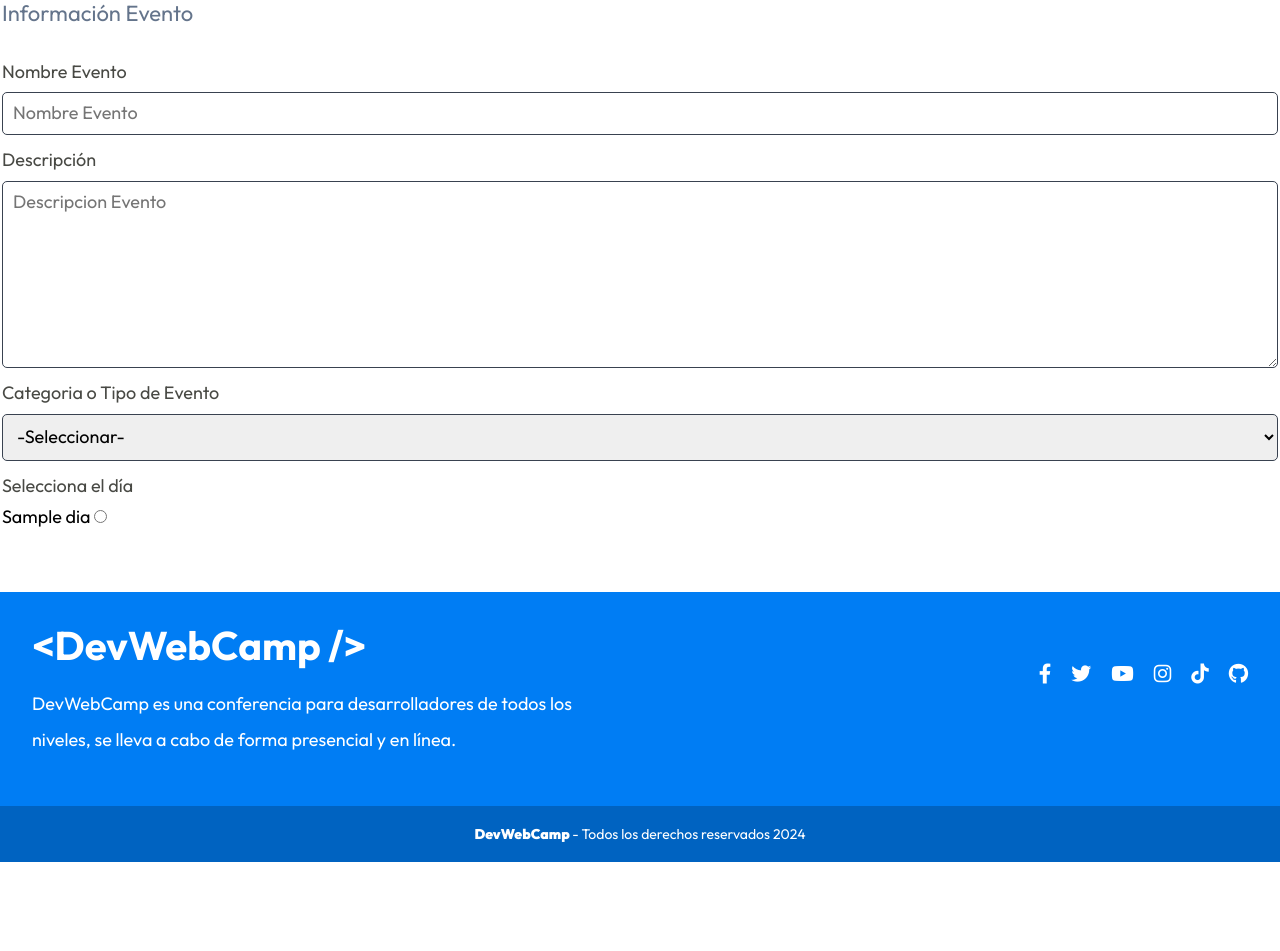
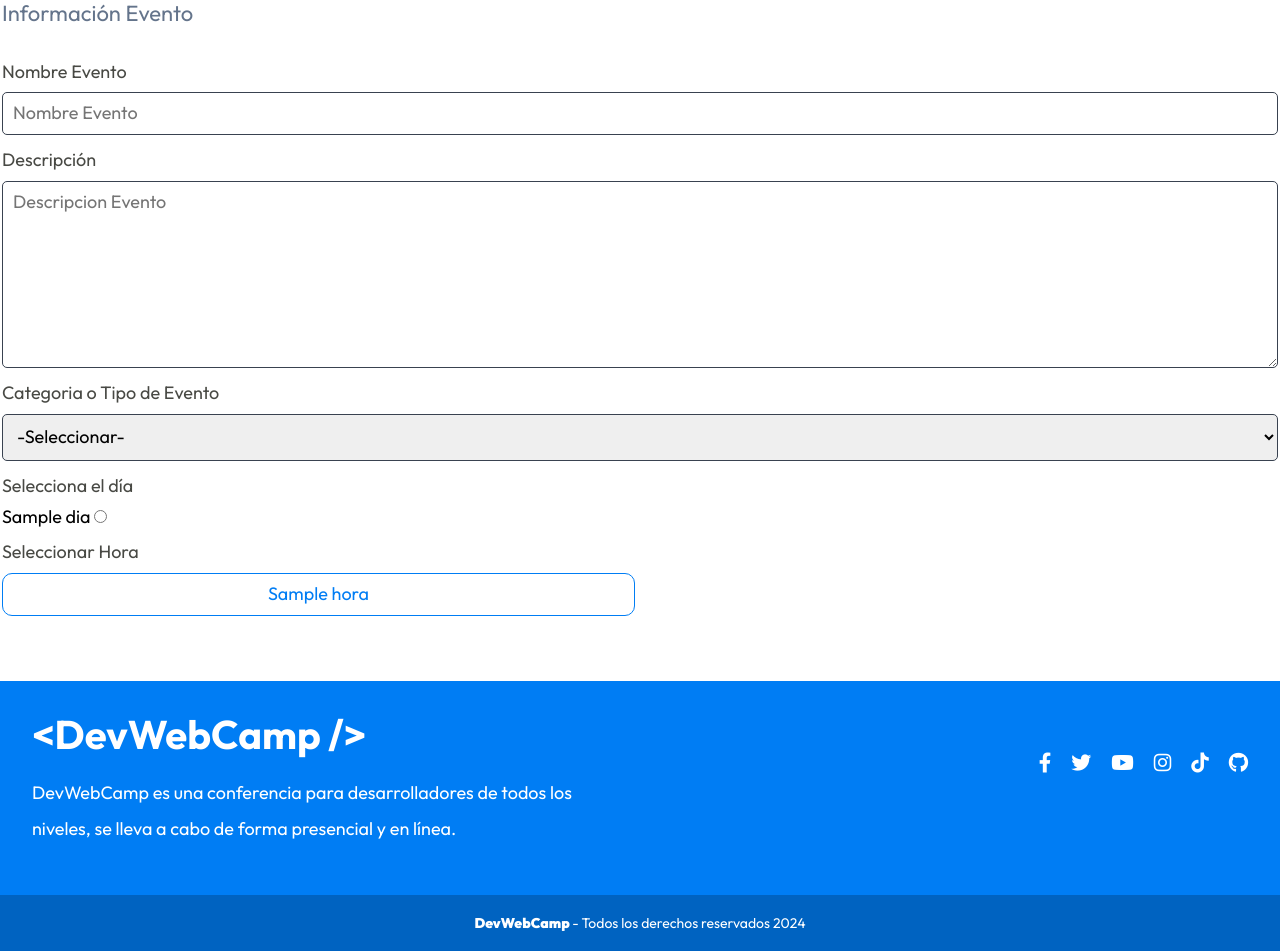
Before and after one commit to Suurp/devwebcamp-n5, a PHP site: template views/admin/eventos/formulario.php in a window 1280 px wide. Shown: the part 674-1625 px from the top of the page. Before the commit the page ends 1536 px from the top, so only its background shows below. Run offline with PHP 8.4, Linux system fonts and the light colour scheme; the template is opened without the code that fills it: most values are stand-ins (such as "Sample title", 1, 10 or a date in 2020); some libraries are stand-ins or nearby versions.

Commit message:
Add [Eventos] - Hora Class

```diff
--- a/controllers/EventosController.php
+++ b/controllers/EventosController.php
@@ -4,6 +4,7 @@ namespace Controllers;
 
 use Model\Categoria;
 use Model\Dia;
+use Model\Hora;
 use MVC\Router;
 
 class EventosController
@@ -23,13 +24,15 @@ class EventosController
 
         $categorias = Categoria::all('ASC');
         $dias = Dia::all('ASC');
+        $horas = Hora::all('ASC');
 
 
         $router->render('/admin/eventos/crear', [
             'titulo' => 'Registrar Evento',
             'alertas' => $alertas,
             'categorias' => $categorias,
-            'dias' => $dias
+            'dias' => $dias,
+            'horas' => $horas
         ]);
     }
 }
--- /dev/null
+++ b/src/scss/ui/formulario/_horas.scss
@@ -0,0 +1,23 @@
+@use "base/variables" as v;
+@use "base/mixins" as m;
+
+.horas {
+	@include m.reset-lista;
+	@include m.grid(1, 1rem);
+
+	@include m.tablet {
+		@include m.grid(2, 1rem);
+	}
+
+	&__hora {
+		color: v.$azul;
+		border: 1px solid v.$azul;
+		border-radius: 1rem;
+		padding: 1rem;
+		text-align: center;
+
+		&:hover {
+			cursor: pointer;
+		}
+	}
+}
--- a/src/scss/ui/formulario/_index.scss
+++ b/src/scss/ui/formulario/_index.scss
@@ -1,2 +1,3 @@
 @forward "formulario";
 @forward "acciones";
+@forward "horas";
--- a/views/admin/eventos/formulario.php
+++ b/views/admin/eventos/formulario.php
@@ -22,7 +22,7 @@
     </div>
 
     <div class="formulario__campo">
-        <label for="categoria" class="formulario__label">Selecciona el día</label>
+        <label for="dia" class="formulario__label">Selecciona el día</label>
 
         <div class="formulario__radio">
             <?php foreach ($dias as $dia) { ?>
@@ -35,5 +35,16 @@
     </div>
 
 
+    <div class="formulario__campo" id="horas">
+        <label class="formulario__label">Seleccionar Hora</label>
+        <ul class="horas">
+            <?php foreach ($horas as $hora) { ?>
+                <li class="horas__hora"><?= $hora->hora ?></li>
+            <?php } ?>
+        </ul>
+    </div>
+
+
+
 
 </fieldset>
```
Also changed, not shown: models/Hora.php (added, +18 -0 lines), public/build/css/app.css, 1 other file.
